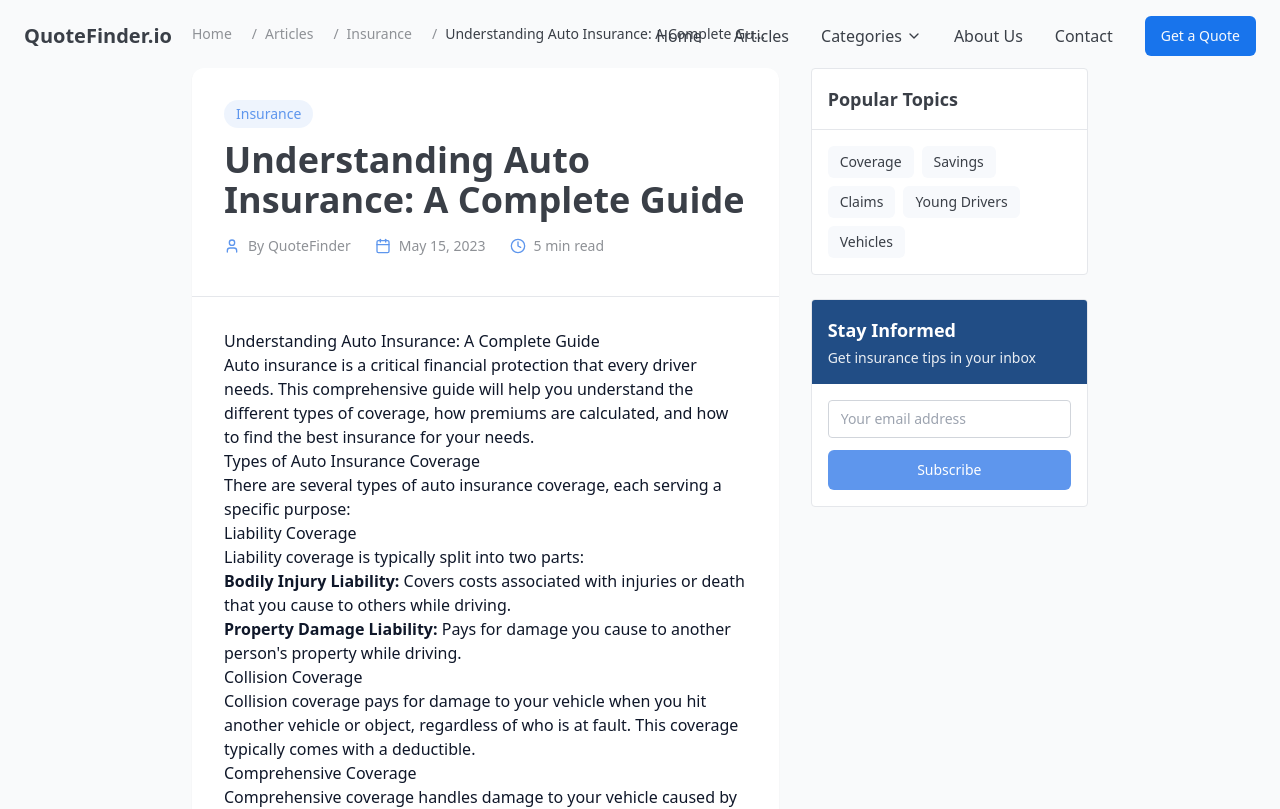
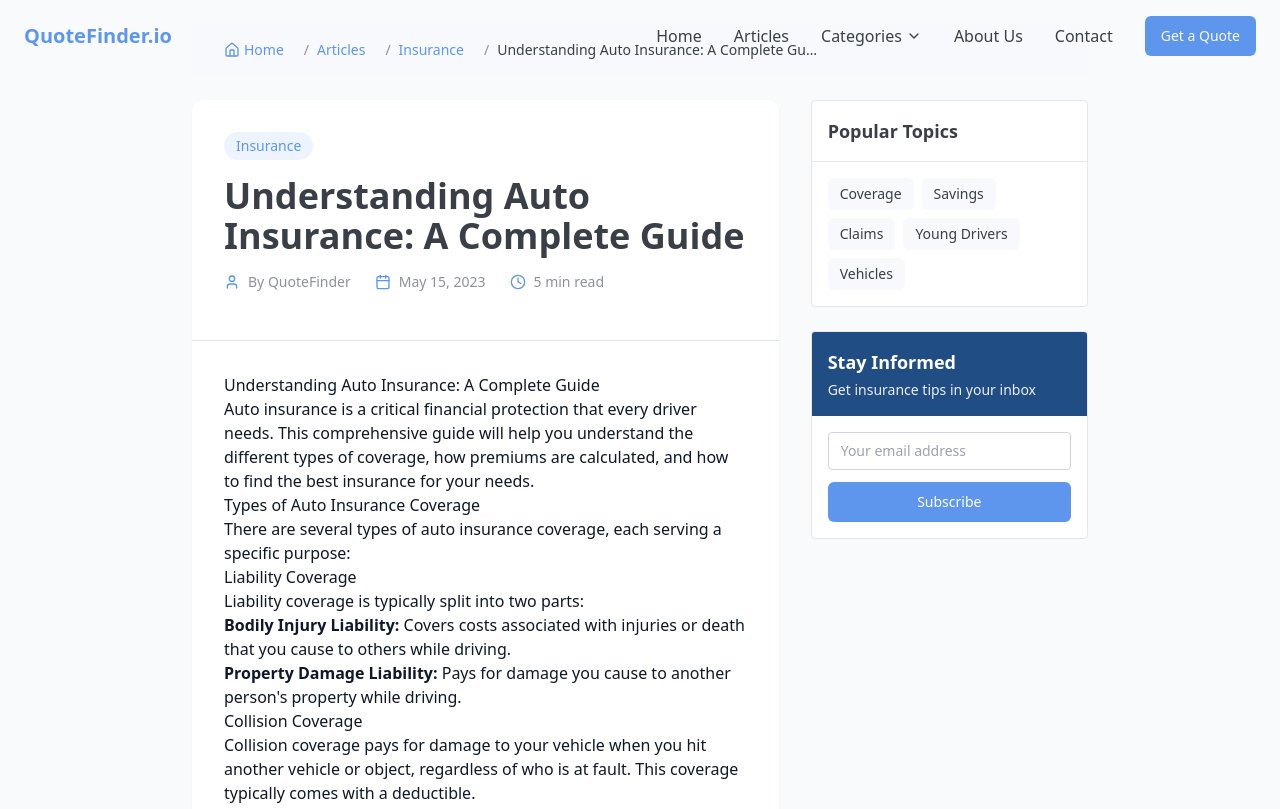
Before and after one commit to orenshalev123/quotefinderv1, a React (Vite) app: page /quote-finder in a window 1280 px wide. Shown: the top 809 px of the page. Built offline with nearby package versions, Linux system fonts and the light colour scheme.

Commit message:
Fix header appearance
The header's appearance was not rendering as expected, this commit addresses the issue.

```diff
--- a/src/components/layout/Header.tsx
+++ b/src/components/layout/Header.tsx
@@ -1,14 +1,36 @@
 
-import { useState, useEffect } from "react";
+import { useState, useEffect, useRef } from "react";
 import { Menu, X, ChevronDown } from "lucide-react";
 import { Button } from "@/components/ui/button";
 import { cn } from "@/lib/utils";
-import { Link } from "react-router-dom";
+import { Link, useLocation } from "react-router-dom";
 
 const Header = () => {
   const [isScrolled, setIsScrolled] = useState(false);
   const [isMobileMenuOpen, setIsMobileMenuOpen] = useState(false);
   const [isArticlesOpen, setIsArticlesOpen] = useState(false);
+  const dropdownRef = useRef<HTMLDivElement>(null);
+  const location = useLocation();
+
+  // Close articles dropdown when clicking outside
+  useEffect(() => {
+    const handleClickOutside = (event: MouseEvent) => {
+      if (dropdownRef.current && !dropdownRef.current.contains(event.target as Node)) {
+        setIsArticlesOpen(false);
+      }
+    };
+
+    document.addEventListener("mousedown", handleClickOutside);
+    return () => {
+      document.removeEventListener("mousedown", handleClickOutside);
+    };
+  }, []);
+
+  // Close dropdown when route changes
+  useEffect(() => {
+    setIsArticlesOpen(false);
+    setIsMobileMenuOpen(false);
+  }, [location.pathname]);
 
   useEffect(() => {
     const handleScroll = () => {
@@ -30,13 +52,13 @@ const Header = () => {
       className={cn(
         "fixed w-full top-0 z-50 transition-all duration-300 py-4 px-6",
         isScrolled
-          ? "bg-white/80 backdrop-blur-md shadow-sm"
+          ? "bg-white/90 backdrop-blur-md shadow-sm"
           : "bg-transparent"
       )}
     >
       <div className="max-w-7xl mx-auto flex items-center justify-between">
         <div className="flex items-center">
-          <Link to="/" className="text-xl font-bold text-insurance-gray-dark">
+          <Link to="/" className="text-xl font-bold text-insurance-blue">
             QuoteFinder.io
           </Link>
         </div>
@@ -45,7 +67,10 @@ const Header = () => {
         <nav className="hidden md:flex items-center space-x-8">
           <Link
             to="/"
-            className="text-insurance-gray-dark hover:text-insurance-blue transition-colors font-medium"
+            className={cn(
+              "text-insurance-gray-dark hover:text-insurance-blue transition-colors font-medium",
+              location.pathname === "/" && "text-insurance-blue"
+            )}
           >
             Home
           </Link>
@@ -53,23 +78,29 @@ const Header = () => {
           {/* Articles Link */}
           <Link
             to="/articles"
-            className="text-insurance-gray-dark hover:text-insurance-blue transition-colors font-medium"
+            className={cn(
+              "text-insurance-gray-dark hover:text-insurance-blue transition-colors font-medium",
+              location.pathname.includes("/articles") && "text-insurance-blue"
+            )}
           >
             Articles
           </Link>
 
           {/* Articles Dropdown */}
-          <div className="relative">
+          <div className="relative" ref={dropdownRef}>
             <button
               onClick={() => setIsArticlesOpen(!isArticlesOpen)}
               className="flex items-center text-insurance-gray-dark hover:text-insurance-blue transition-colors font-medium"
             >
               Categories
-              <ChevronDown className="ml-1 h-4 w-4" />
+              <ChevronDown className={cn(
+                "ml-1 h-4 w-4 transition-transform duration-200",
+                isArticlesOpen && "transform rotate-180"
+              )} />
             </button>
 
             {isArticlesOpen && (
-              <div className="absolute top-full left-0 mt-2 w-64 bg-white shadow-lg rounded-lg py-2 z-50">
+              <div className="absolute top-full left-0 mt-2 w-64 bg-white shadow-lg rounded-lg py-2 z-50 animate-fade-in">
                 <ArticleLinks />
               </div>
             )}
@@ -87,7 +118,7 @@ const Header = () => {
           >
             Contact
           </Link>
-          <Button>Get a Quote</Button>
+          <Button className="bg-insurance-blue hover:bg-insurance-blue-dark">Get a Quote</Button>
         </nav>
 
         {/* Mobile Menu Button */}
@@ -109,7 +140,10 @@ const Header = () => {
           <nav className="flex flex-col space-y-4">
             <Link
               to="/"
-              className="text-insurance-gray-dark hover:text-insurance-blue transition-colors font-medium py-2"
+              className={cn(
+                "text-insurance-gray-dark hover:text-insurance-blue transition-colors font-medium py-2",
+                location.pathname === "/" && "text-insurance-blue"
+              )}
             >
               Home
             </Link>
@@ -117,7 +151,10 @@ const Header = () => {
             {/* Mobile Articles Link */}
             <Link
               to="/articles"
-              className="text-insurance-gray-dark hover:text-insurance-blue transition-colors font-medium py-2"
+              className={cn(
+                "text-insurance-gray-dark hover:text-insurance-blue transition-colors font-medium py-2",
+                location.pathname.includes("/articles") && "text-insurance-blue"
+              )}
             >
               Articles
             </Link>
@@ -129,11 +166,14 @@ const Header = () => {
                 className="flex items-center text-insurance-gray-dark hover:text-insurance-blue transition-colors font-medium py-2 w-full text-left"
               >
                 Categories
-                <ChevronDown className="ml-1 h-4 w-4" />
+                <ChevronDown className={cn(
+                  "ml-1 h-4 w-4 transition-transform duration-200",
+                  isArticlesOpen && "transform rotate-180"
+                )} />
               </button>
 
               {isArticlesOpen && (
-                <div className="pl-4 py-2 space-y-2">
+                <div className="pl-4 py-2 space-y-2 border-l-2 border-insurance-blue/20 ml-2">
                   <ArticleLinks isMobile />
                 </div>
               )}
@@ -151,7 +191,7 @@ const Header = () => {
             >
               Contact
             </Link>
-            <Button className="w-full">Get a Quote</Button>
+            <Button className="w-full bg-insurance-blue hover:bg-insurance-blue-dark">Get a Quote</Button>
           </nav>
         </div>
       )}
--- a/src/components/layout/article/ArticleBreadcrumb.tsx
+++ b/src/components/layout/article/ArticleBreadcrumb.tsx
@@ -1,5 +1,6 @@
 
 import { Link } from "react-router-dom";
+import { Home } from "lucide-react";
 
 interface ArticleBreadcrumbProps {
   title: string;
@@ -7,30 +8,45 @@ interface ArticleBreadcrumbProps {
 }
 
 const ArticleBreadcrumb = ({ title, category }: ArticleBreadcrumbProps) => {
+  // Truncate title for breadcrumb if it's too long
+  const truncatedTitle = title.length > 50 ? `${title.substring(0, 50)}...` : title;
+
   return (
-    <nav className="flex items-center text-sm text-insurance-gray mb-6" aria-label="Breadcrumb">
+    <nav className="flex items-center text-sm text-insurance-gray py-4 px-6 md:px-8 bg-insurance-gray-lightest rounded-md mb-6" aria-label="Breadcrumb">
       <ol className="inline-flex items-center space-x-1 md:space-x-3 flex-wrap">
         <li className="inline-flex items-center">
-          <Link to="/" className="text-insurance-gray hover:text-insurance-blue transition-colors">Home</Link>
+          <Link to="/" className="inline-flex items-center text-insurance-blue hover:text-insurance-blue-dark transition-colors font-medium">
+            <Home className="h-4 w-4 mr-1" />
+            Home
+          </Link>
         </li>
         <li>
           <div className="flex items-center">
-            <span className="mx-2">/</span>
-            <Link to="/#articles" className="text-insurance-gray hover:text-insurance-blue transition-colors">Articles</Link>
+            <span className="mx-2 text-insurance-gray">/</span>
+            <Link to="/articles" className="text-insurance-blue hover:text-insurance-blue-dark transition-colors font-medium">
+              Articles
+            </Link>
           </div>
         </li>
         {category && (
           <li>
             <div className="flex items-center">
-              <span className="mx-2">/</span>
-              <Link to={`/categories/${category.toLowerCase().replace(/\s+/g, '-')}`} className="text-insurance-gray hover:text-insurance-blue transition-colors">{category}</Link>
+              <span className="mx-2 text-insurance-gray">/</span>
+              <Link
+                to={`/categories/${category.toLowerCase().replace(/\s+/g, '-')}`}
+                className="text-insurance-blue hover:text-insurance-blue-dark transition-colors font-medium"
+              >
+                {category}
+              </Link>
             </div>
           </li>
         )}
         <li aria-current="page">
           <div className="flex items-center">
-            <span className="mx-2">/</span>
-            <span className="text-insurance-gray-dark font-medium truncate max-w-[200px] sm:max-w-xs">{title}</span>
+            <span className="mx-2 text-insurance-gray">/</span>
+            <span className="text-insurance-gray-dark font-medium truncate max-w-[200px] sm:max-w-xs">
+              {truncatedTitle}
+            </span>
           </div>
         </li>
       </ol>
--- a/src/components/layout/article/ArticleHeader.tsx
+++ b/src/components/layout/article/ArticleHeader.tsx
@@ -20,18 +20,21 @@ const ArticleHeader = ({
   return (
     <header className="border-b border-gray-200 px-8 pt-8 pb-6">
       {category && (
-        <span className="inline-block text-sm font-medium text-insurance-blue bg-insurance-blue/10 px-3 py-1 rounded-full mb-3">
+        <Link
+          to={`/categories/${category.toLowerCase().replace(/\s+/g, '-')}`}
+          className="inline-block text-sm font-medium text-insurance-blue bg-insurance-blue/10 px-3 py-1 rounded-full mb-4 hover:bg-insurance-blue/20 transition-colors"
+        >
           {category}
-        </span>
+        </Link>
       )}
       <h1 className="text-3xl md:text-4xl font-bold text-insurance-gray-dark mb-4 leading-tight">
         {title}
       </h1>
 
-      <div className="flex flex-wrap items-center text-insurance-gray text-sm mb-4 gap-y-2">
+      <div className="flex flex-wrap items-center text-insurance-gray text-sm mb-6 gap-y-3">
         <div className="flex items-center mr-6">
           <User className="h-4 w-4 mr-2 text-insurance-blue" />
-          <span>By {author}</span>
+          <span className="font-medium">By {author}</span>
         </div>
         <div className="flex items-center mr-6">
           <Calendar className="h-4 w-4 mr-2 text-insurance-blue" />
```
